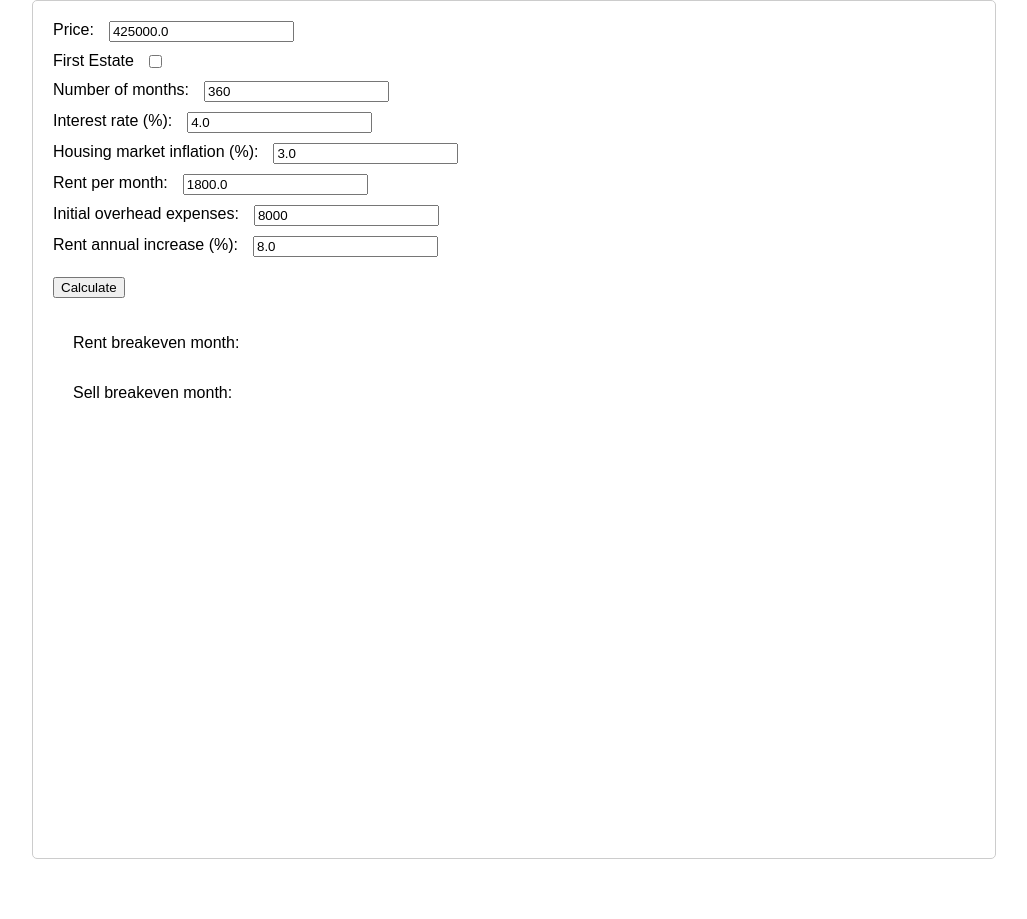
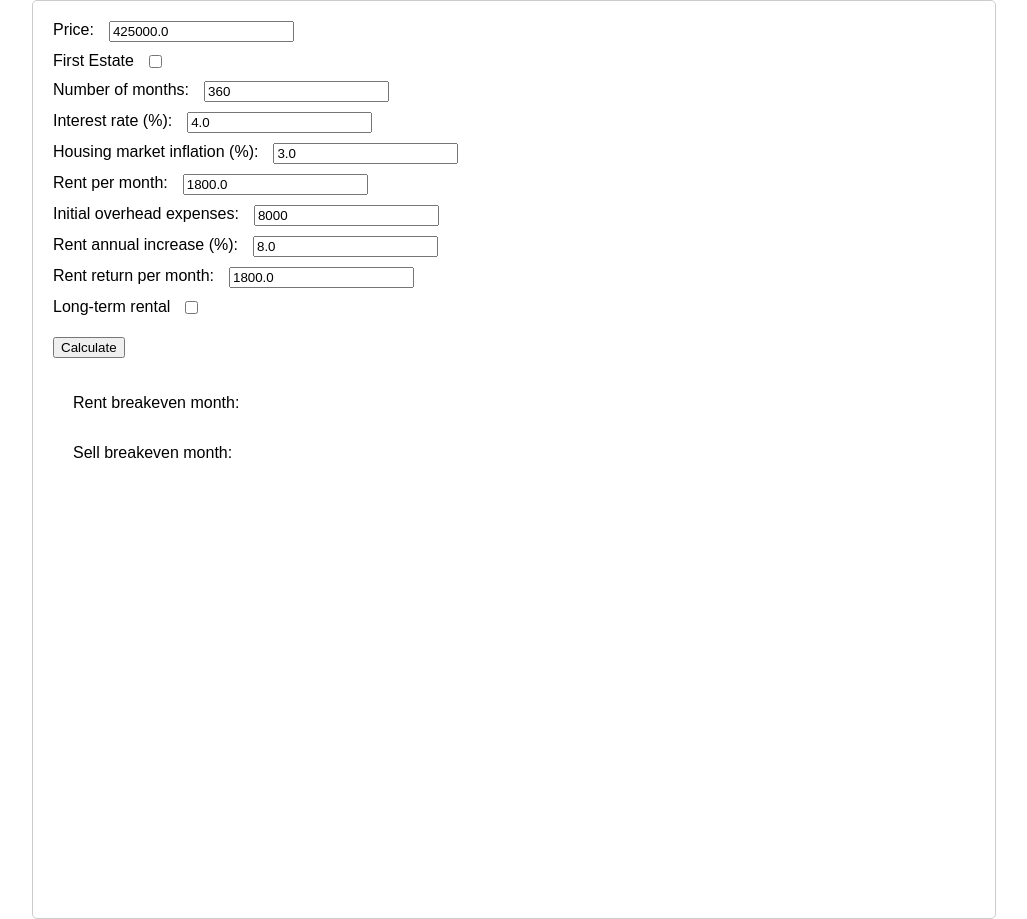
Before and after one commit to eigenomarksamy/mortgager, a Flask app: page / in a window 1280 px wide. Shown: the whole page, without its empty margins (32-1059 px from the left). Before the commit the page ends 859 px from the top, so only its background shows below. Run offline with Flask 3, Linux system fonts and the light colour scheme.

Commit message:
add ui for renting out

```diff
--- a/app.py
+++ b/app.py
@@ -7,10 +7,14 @@ app = Flask(__name__, static_folder='static', template_folder='templates')
 
 def get_mortgage_data(price, num_of_months, interest_rate,
                       housing_inflation, rent_month,
-                      initial_expenses, rent_increase, is_first_estate):
+                      initial_expenses, rent_increase,
+                      is_first_estate, rent_return_month,
+                      is_long_term_rent):
     mortgage_obj = Mortgage(price, num_of_months, interest_rate,
                             housing_inflation, rent_month,
-                            initial_expenses, rent_increase, is_first_estate)
+                            initial_expenses, rent_increase,
+                            is_first_estate, rent_return_month,
+                            is_long_term_rent)
     mortgage_rent_be_value = -1
     mortgage_sell_be_value = -1
     mortgage_table = None
@@ -37,6 +41,8 @@ def calculate():
         initial_expenses = float(request.form['initial_expenses'])
         rent_increase = float(request.form['rent_increase'])
         is_first_estate = convert_str_bool(request.form['is_first_estate'])
+        rent_return_month = float(request.form['rent_return_month'])
+        is_long_term_rent = convert_str_bool(request.form['is_long_term_rent'])
 
     except ValueError:
         return jsonify({'error': 'Invalid input. Please enter valid numbers.'}), 400
@@ -48,7 +54,9 @@ def calculate():
                                                             rent_month,
                                                             initial_expenses,
                                                             rent_increase,
-                                                            is_first_estate)
+                                                            is_first_estate,
+                                                            rent_return_month,
+                                                            is_long_term_rent)
 
     if table:
         response_data = {
--- a/src/mortgage.py
+++ b/src/mortgage.py
@@ -7,7 +7,8 @@ class Mortgage:
     def __init__(self, price: float, num_of_months: int,
                  interest_rate: float, housing_inflation: float,
                  rent_month: float, initial_expenses: float,
-                 rent_increase: float, is_first_estate: bool) -> None:
+                 rent_increase: float, is_first_estate: bool,
+                 rent_return_month: float, is_long_term_rent: bool) -> None:
         self._price = price
         self._num_of_months = num_of_months
         self._interest_rate = interest_rate
@@ -16,6 +17,8 @@ class Mortgage:
         self._initial_expenses = initial_expenses
         self._rent_increase = rent_increase
         self._is_first_estate = is_first_estate
+        self._rent_return_month = rent_return_month
+        self._is_long_term_rent = is_long_term_rent
 
     def verify_input(self) -> bool:
         return self.verify_property_price()
--- a/static/js/script.js
+++ b/static/js/script.js
@@ -8,6 +8,8 @@ function submitForm() {
     var initial_expenses = document.getElementById("initial_expenses").value;
     var rent_increase = document.getElementById("rent_increase").value;
     var is_first_estate = document.getElementById("is_first_estate").checked;
+    var rent_return_month = document.getElementById("rent_return_month").value;
+    var is_long_term_rent = document.getElementById("is_long_term_rent").checked;
 
     // Make an AJAX request to the server
     fetch('/calculate', {
@@ -22,7 +24,9 @@ function submitForm() {
             + '&rent_month=' + encodeURIComponent(rent_month)
             + '&initial_expenses=' + encodeURIComponent(initial_expenses)
             + '&rent_increase=' + encodeURIComponent(rent_increase)
-            + '&is_first_estate=' + encodeURIComponent(is_first_estate),
+            + '&is_first_estate=' + encodeURIComponent(is_first_estate)
+            + '&rent_return_month=' + encodeURIComponent(rent_return_month)
+            + '&is_long_term_rent=' + encodeURIComponent(is_long_term_rent),
     })
     .then(response => response.json())
     .then(data => {
--- a/templates/index.html
+++ b/templates/index.html
@@ -15,7 +15,6 @@
                 <input type="number" id="price" value="425000.0">
             </div>
 
-            <!-- Add a checkbox for first property -->
             <div class="input-group">
                 <label for="is_first_estate">First Estate</label>
                 <input type="checkbox" id="is_first_estate">
@@ -51,9 +50,18 @@
                 <input type="number" id="rent_increase" value="8.0">
             </div>
 
+            <div class="input-group">
+                <label for="rent_return_month">Rent return per month:</label>
+                <input type="number" id="rent_return_month" value="1800.0">
+            </div>
+
+            <div class="input-group">
+                <label for="is_long_term_rent">Long-term rental</label>
+                <input type="checkbox" id="is_long_term_rent">
+            </div>
+
             <button onclick="submitForm()">Calculate</button>
             <div id="dynamic-elements">
-                <!-- Fixed text elements -->
                 <p>Rent breakeven month: <span id="textAValue"></span></p>
                 <p>Sell breakeven month: <span id="textBValue"></span></p>
             </div>
```
Also changed, not shown: README.md.
